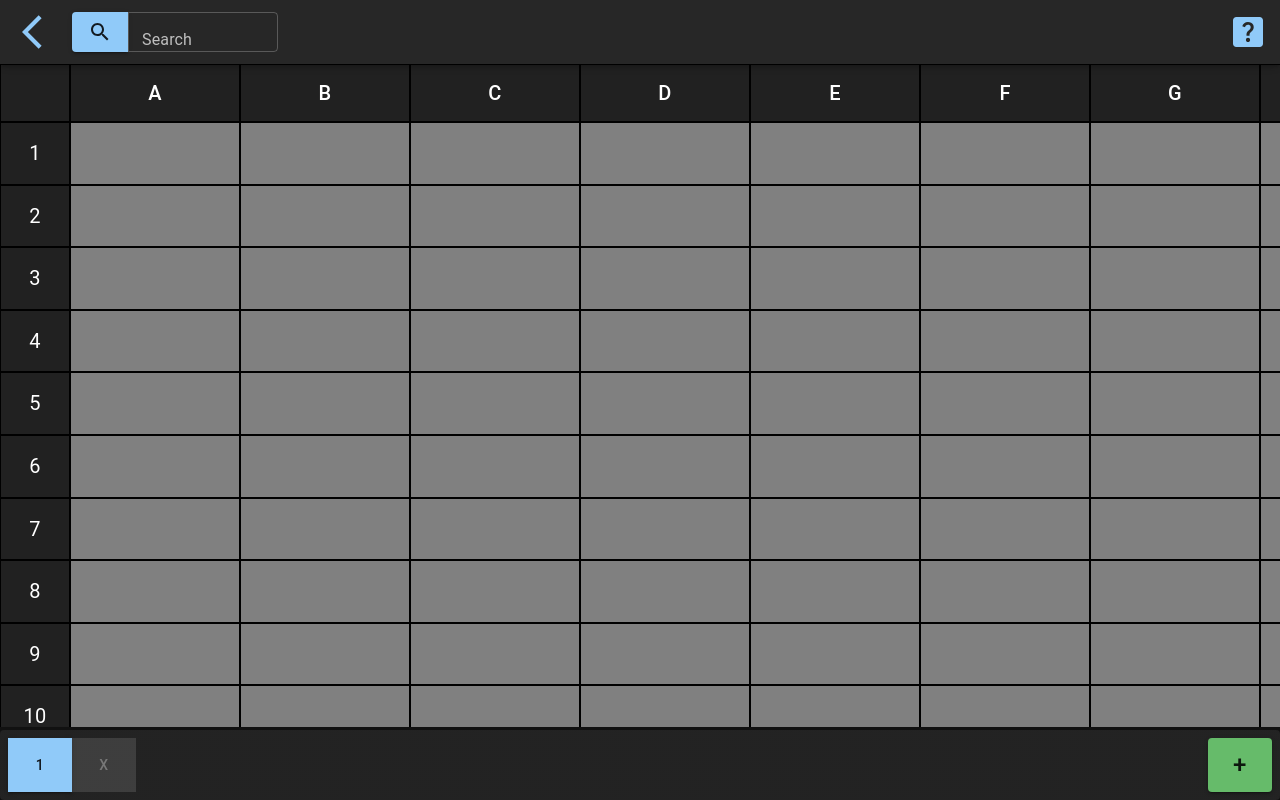
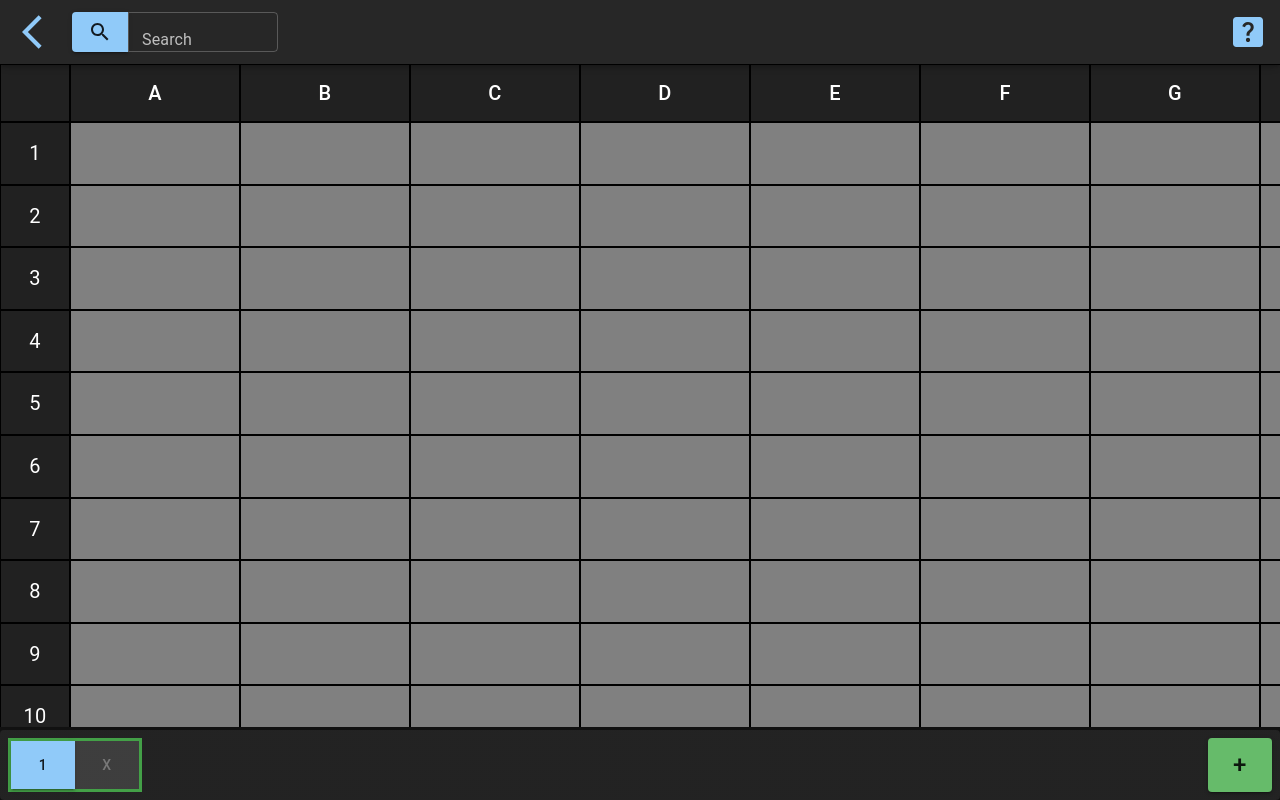
Before and after one commit to k4-100/calc, a React (Vite) app: page /calc/1 in a window 1280 px wide. Built offline with nearby package versions, Linux system fonts and the light colour scheme.

Commit message:
added colored border to a currently displayed table

```diff
--- a/src/components/Sheet/SheetBarButton.tsx
+++ b/src/components/Sheet/SheetBarButton.tsx
@@ -5,6 +5,8 @@ import { useSelector, useDispatch } from "react-redux";
 
 import { actions } from "../../store";
 import { useParams } from "react-router-dom";
+import { SheetClassObjectType } from "../../utility/Classes";
+import { green } from "@mui/material/colors";
 
 /**
  *
@@ -16,7 +18,7 @@ const SheetBarButton: React.FC<{ name: string; id: number }> = ({
 }) => {
     const index = Number(useParams().index) - 1;
     const { calc } = useSelector((state: any) => state);
-    const sheet = calc[index];
+    const sheet: SheetClassObjectType = calc[index];
     const dispatch = useDispatch();
 
     /**
@@ -50,6 +52,10 @@ const SheetBarButton: React.FC<{ name: string; id: number }> = ({
             sx={{
                 display: "flex",
                 mr: 4,
+                border:
+                    sheet.mainTabID === id
+                        ? `3px solid ${green[600]}`
+                        : "initial",
             }}
         >
             <Button
```
